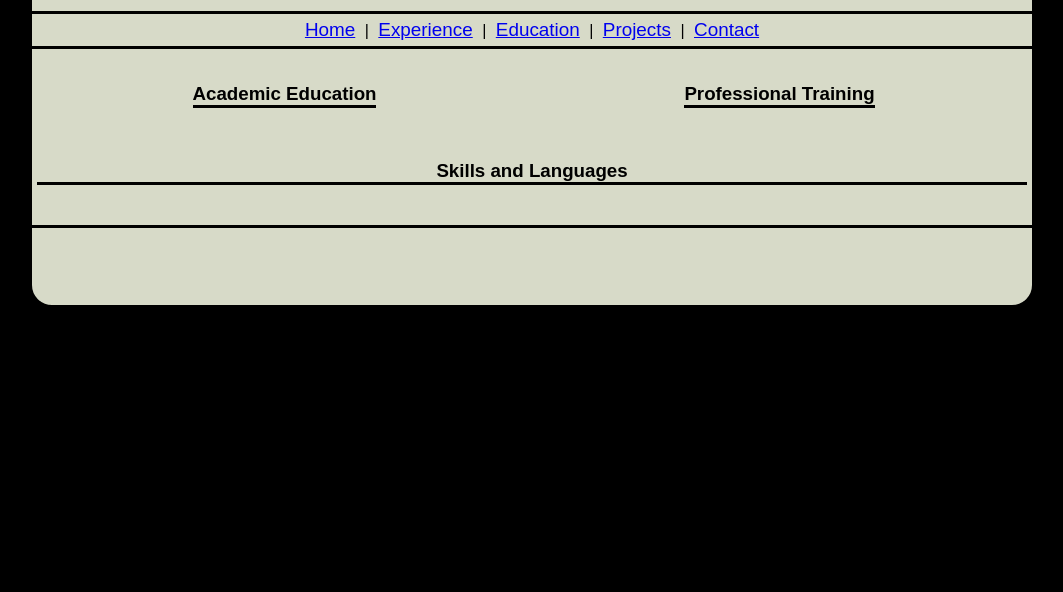
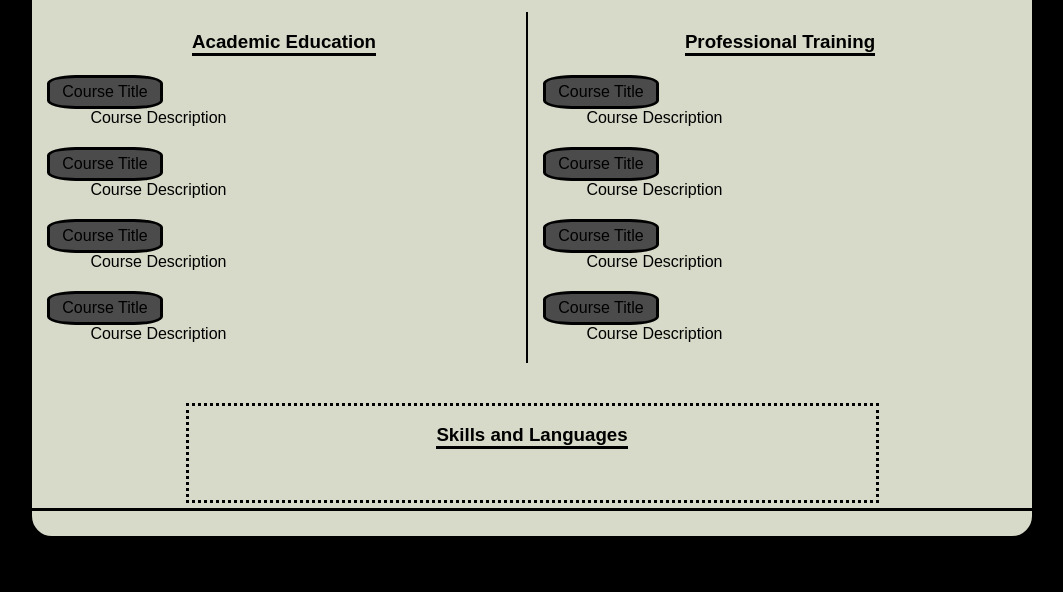
Before and after one commit to S0U1L3S5/IFT301_Fall2019, a plain HTML site: page Milestone_Project/pages/education.html in a window 1280 px wide. Shown: the part 208-800 px from the top of the page, without its empty margins (108-1171 px from the left). Drawn offline with Linux system fonts and the light colour scheme.

Commit message:
Milestone Update - Education & Projects

```diff
--- a/Milestone_Project/css/MyStyle.css
+++ b/Milestone_Project/css/MyStyle.css
@@ -53,42 +53,46 @@ img {
 }
 
 dl {
-    width: auto;
+    width: 100%;
     display: inline-block;
     overflow: hidden;
     padding: 0;
     margin: 0;
     height: 100%;
-    align-content: center;
+    /* align-content: left; */
+    justify-content: top;
 }
 
-dt {
+ dt {
     /* float: left; */
     display: block;
+    max-width: 100px;
     width: auto;
     /* max-width: auto; */
     height: auto;
-    padding: 0;
-    margin: 0;
+    padding: 5px;;
+    margin-left: 5px;
     background: rgb(75,75,75);
-    color: rgb(255,255,255);
+    border-radius: 25%;
+    border-style: solid;
+    /* color: rgb(255,255,255); */
     text-align: center;
-    font-size: 2em;
+    /* font-size: 2em; */
 }
 
 dd {
-    float: right;
+    /* float: right; */
     display: block;
     width: auto;
     height: auto;
-    padding: 0;
+    padding-left: 10%;
     padding-bottom: 20px;
     margin: 0;
     /* background: rgb(150,150,150); */
     /* border: solid; */
     color: rgb(0,0,0);
-    text-align: center;
-    font-size: 1.3em;
+    text-align: left;
+    font-size: 1em;
     /* font-family: 'Franklin Gothic Medium', 'Arial Narrow', Arial, sans-serif */
 }
 
@@ -348,7 +352,36 @@ div.desc {
     max-width: 500px;
 }
 
+.edLeft, .edRight{
+    margin: 5px;
+    max-width: 50%;
+    flex: 1;
+    display: flex;
+    flex-direction: column;
+    justify-content: top ;
+    align-content: center;
+    align-items: center;
+}
 
+.edLeft {
+    border-right-style: solid;
+    border-right-color: rgb(0,0,0);
+    border-right-width: 2px;
+}
+
+.edCenter {
+    border-style: dotted;
+    margin-top: 25px;
+    margin-left: 15%;
+    margin-right: 15%;
+    max-width: 70%;
+    flex: 1;
+    display: flex;
+    flex-direction: column;
+    justify-content: top ;
+    align-content: center;
+    align-items: center;
+}
 /***********************************************
 All CSS @ go beyond this point! (Rules)
 ***********************************************/
--- a/Milestone_Project/pages/education.html
+++ b/Milestone_Project/pages/education.html
@@ -32,19 +32,42 @@
 
                     <div class="box">
                         <div class="wrapper">
-                            <div class="left">
+                            <div class="edLeft">
                                 <h3>Academic Education</h3>
+                                <dl>
+                                    <dt>Course Title</dt>
+                                    <dd>Course Description</dd>
+                                    <dt>Course Title</dt>
+                                    <dd>Course Description</dd>
+                                    <dt>Course Title</dt>
+                                    <dd>Course Description</dd>
+                                    <dt>Course Title</dt>
+                                    <dd>Course Description</dd>
+                                </dl>
                             </div>
 
-                            <div class="right">
+                            <div class="edRight">
                                 <h3>Professional Training</h3>
+                                <dl>
+                                    <dt>Course Title</dt>
+                                    <dd>Course Description</dd>
+                                    <dt>Course Title</dt>
+                                    <dd>Course Description</dd>
+                                    <dt>Course Title</dt>
+                                    <dd>Course Description</dd>
+                                    <dt>Course Title</dt>
+                                    <dd>Course Description</dd>
+                                </dl>
                             </div>
                         </div>
                     </div>
 
                     <div class="box">
-                        <h3>Skills and Languages</h3>
-                        <div class="flex-list">
+                        <div class="edCenter">
+                            <h3>Skills and Languages</h3>
+                            <div class="flex-list">
+
+                            </div>
                         </div>
                     </div>
                 <footer>
```
Also changed, not shown: Milestone_Project/pages/projects.html (+4 -4 lines).
